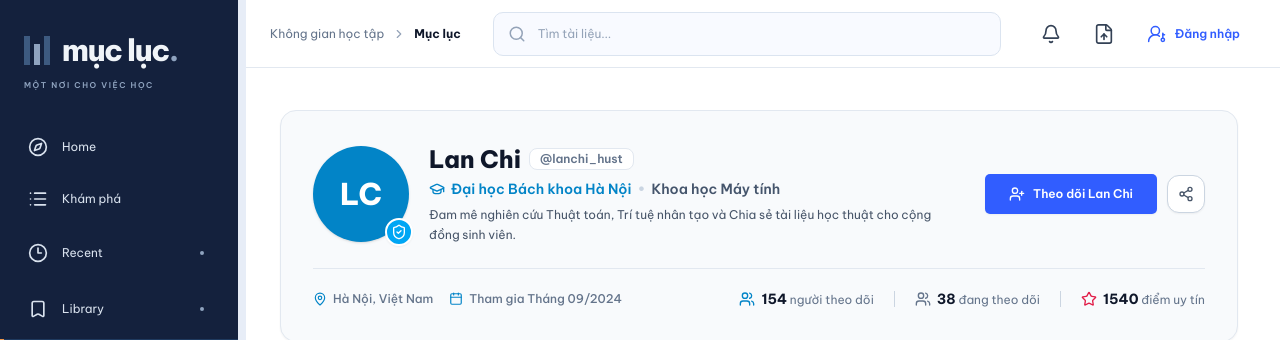
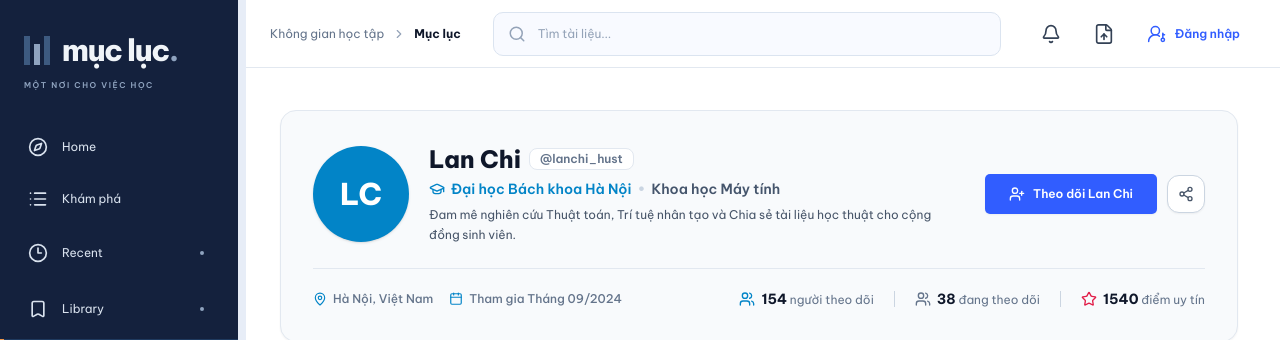
Before and after one commit to TranMinhTan3110/decentralized-academic-network, a React (Vite) app in the folder frontend/: page /profile in a window 1280 px wide. Shown: the top 340 px of the page. Built offline with nearby package versions, Linux system fonts and the light colour scheme.

Commit message:
refactor: update layout and formatting in ProfileHeader

```diff
--- a/frontend/src/pages/ProfilePage/components/ProfileHeader.tsx
+++ b/frontend/src/pages/ProfilePage/components/ProfileHeader.tsx
@@ -33,14 +33,14 @@ export function ProfileHeader({ user, isFollowing, onToggleFollow, onShareProfil
                         <div className="w-20 h-20 sm:w-24 sm:h-24 rounded-full bg-[#0284c7] text-white flex items-center justify-center text-3xl font-black shadow-sm">
                             {user.avatarInitials}
                         </div>
-            {user.verified && (
+                        {/* {user.verified && (
               <div
                 className="absolute -bottom-1 -right-1 bg-sky-500 text-white p-1 rounded-full border-2 border-white shadow-xs"
                 title="Tài khoản đã xác thực"
               >
                 <ShieldCheck className="w-4 h-4" />
               </div>
-            )}
+            )} */}
                     </div>
 
                     <div className="space-y-1">
@@ -100,7 +100,8 @@ export function ProfileHeader({ user, isFollowing, onToggleFollow, onShareProfil
                     <div className="flex items-center gap-1.5">
                         <Users className="w-4 h-4 text-[#0284c7]" />
                         <span>
-              <strong className="text-sm font-bold text-[#0f172a]">{user.followers}</strong> người theo dõi
+                            <strong className="text-sm font-bold text-[#0f172a]">{user.followers}</strong> người theo
+                            dõi
                         </span>
                     </div>
                     <div className="w-px h-4 bg-[#cbd5e1]" />
```
Lines whose indentation alone changed are shown as unchanged.
